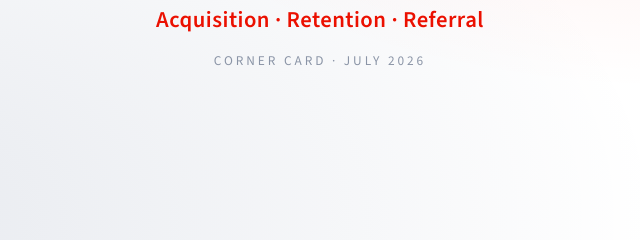
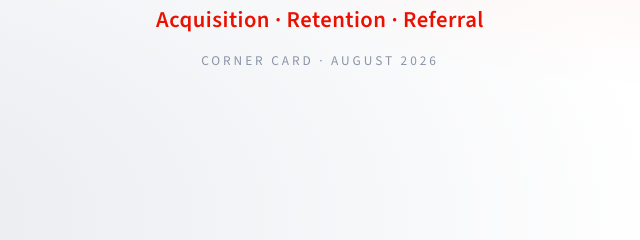
Before and after one commit to zkorczyc/corner-card-demo, a plain HTML site: page index.html in a window 1280 px wide. Shown: the part 483-723 px from the top of the page, 320-960 px from the left. Drawn offline with nearby package versions, Linux system fonts and the light colour scheme.

Commit message:
updated images for corner card

```diff
--- a/index.html
+++ b/index.html
@@ -484,7 +484,7 @@ html,body{width:100%;height:100%;margin:0;overflow:hidden;background:#0a1628;fon
     <div class="cv-rule a3"></div>
     <h1 class="cv-title a3">One Platform.<br>Every Signal.</h1>
     <p class="cv-sub a4">Acquisition · Retention · Referral</p>
-    <p class="cv-meta a5">Corner Card · July 2026</p>
+    <p class="cv-meta a5">Corner Card · August 2026</p>
   </div>
 </section>
 
```
Also changed, not shown: assets/cja-referral-performance.png, assets/collaboration-travel-rewards.png, assets/lukas-application-confirmation.png, assets/lukas-mobile-apply.png, assets/lukas-referral-landing.png, 14 other files.
